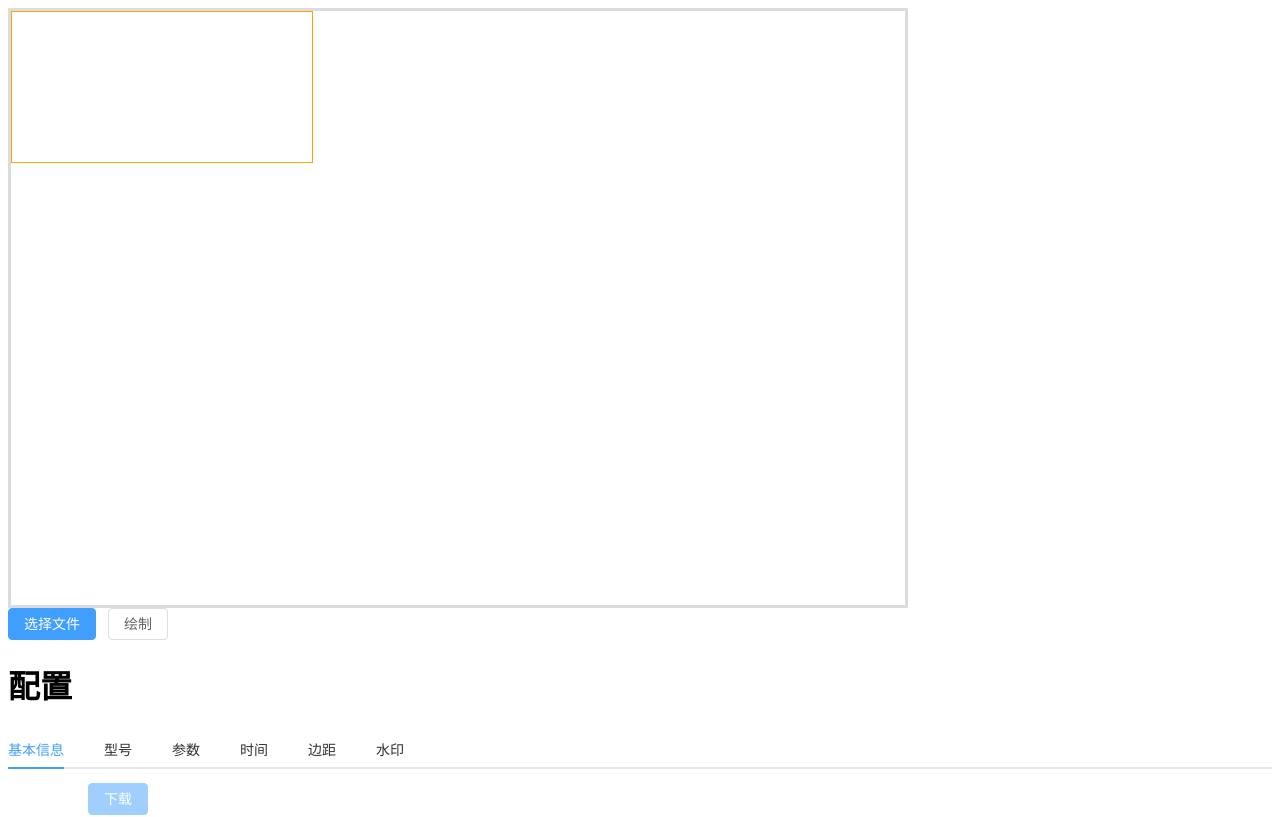
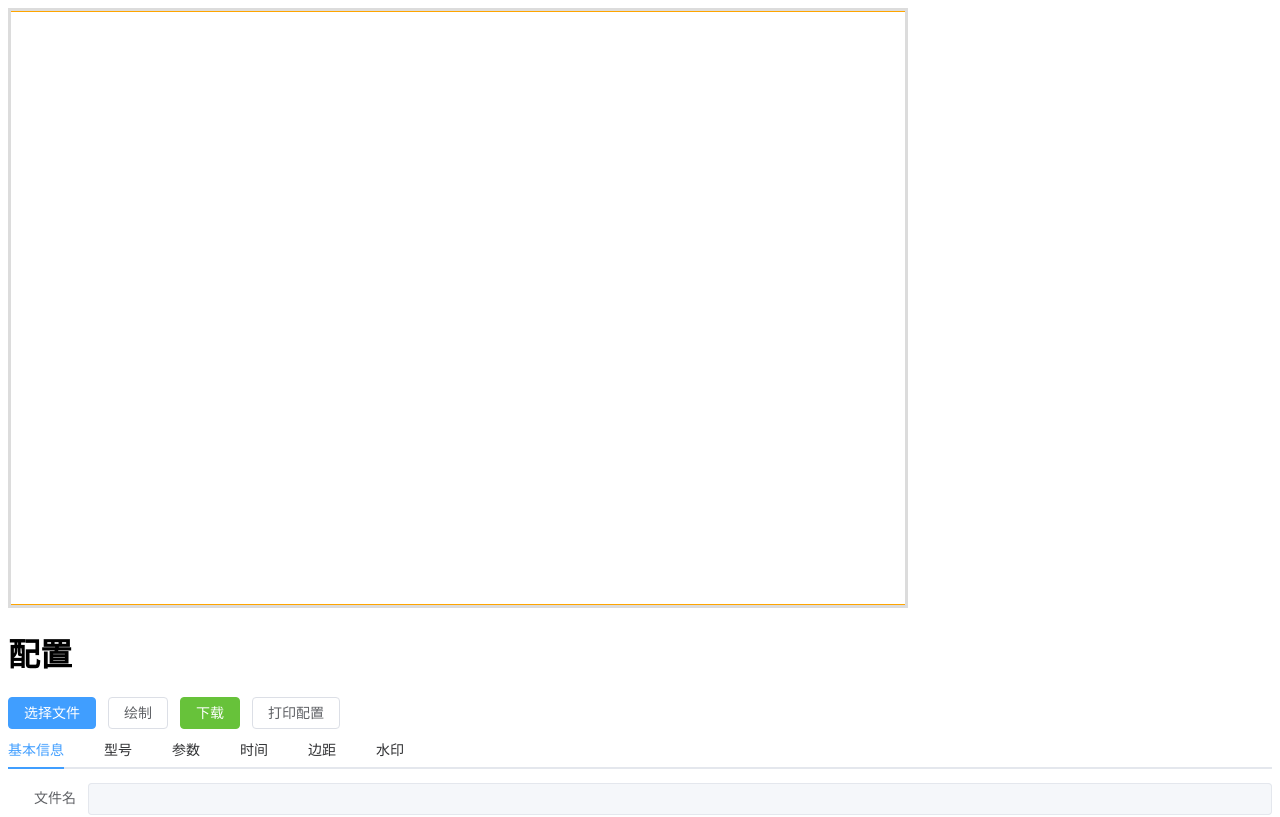
Before and after one commit to Wuqizhao/image-border-vue, a Vue app: page / in a window 1280 px wide. Shown: the top 817 px of the page. Built offline with nearby package versions, Linux system fonts and the light colour scheme.

Commit message:
feat(App): 重构页面布局和功能
- 重新安排按钮位置，添加下载和打印配置按钮
- 优化配置选项，禁用上下边距设置
- 重新实现文件选择和绘制逻辑
- 添加下载和打印配置功能
- 优化水印绘制，支持垂直居中和分段显示

```diff
--- a/src/App.vue
+++ b/src/App.vue
@@ -3,17 +3,17 @@
         <canvas id="imgCanvas"></canvas>
     </div>
 
-    <el-button @click="selectFile" type="primary">选择文件</el-button>
-    <el-button @click="draw">绘制</el-button>
-
     <div>
         <h1>配置</h1>
+        <div class="btns">
+            <el-button @click="selectFile" type="primary">选择文件</el-button>
+            <el-button @click="draw(curFile as File)">绘制</el-button>
+            <el-button type="success" @click="download">下载</el-button>
+            <el-button @click="print">打印配置</el-button>
+        </div>
         <el-tabs v-model="activeName">
             <el-tab-pane label="基本信息" name="first">
                 <el-form label-width="80px">
-                    <el-form-item label="">
-                        <el-button type="primary" disabled>下载</el-button>
-                    </el-form-item>
                     <el-form-item label="文件名">
                         <el-input v-model="img.fileName" disabled></el-input>
                     </el-form-item>
@@ -108,7 +108,8 @@
                         <el-input-number v-model="config.watermark.paddings.lr" :min="0" :max="1000"></el-input-number>
                     </el-form-item>
                     <el-form-item label="上下边距">
-                        <el-input-number v-model="config.watermark.paddings.tb" :min="0" :max="1000"></el-input-number>
+                        <el-input-number v-model="config.watermark.paddings.tb" :min="0" :max="1000"
+                            disabled></el-input-number>
                     </el-form-item>
 
                     <el-form-item label="操作">
@@ -145,13 +146,44 @@ const img = reactive({
     export: {
         name: '',
         quality: 1,
-    }
+    },
+    exif: {}
 })
+const curFile = ref<File | null>(null)
+// const config1 = reactive({
+//     paddings: {
+//         top: 10, // 图片上边距
+//         right: 10,
+//         left: 10,
+//         bottom: 0
+//     },
+//     watermark: {
+//         model: {
+//             show: true,
+//             color: '#000000',
+//             size: 20
+//         },
+//         params: {
+//             show: true,
+//             color: '#808080',
+//             size: 14
+//         },
+//         time: {
+//             show: true,
+//             color: '#808080',
+//             size: 14
+//         },
+//         paddings: {
+//             lr: 0,
+//             tb: 0
+//         }
+//     }
+// })
 const config = reactive({
     paddings: {
-        top: 10, // 图片上边距
-        right: 10,
-        left: 10,
+        top: 0, // 图片上边距
+        right: 0,
+        left: 0,
         bottom: 0
     },
     watermark: {
@@ -163,15 +195,15 @@ const config = reactive({
         params: {
             show: true,
             color: '#808080',
-            size: 16
+            size: 14
         },
         time: {
             show: true,
             color: '#808080',
-            size: 12
+            size: 14
         },
         paddings: {
-            lr: 0,
+            lr: 10,
             tb: 0
         }
     }
@@ -196,10 +228,161 @@ const selectFile = () => {
         const target = e.target as HTMLInputElement;
         if (target === null || !target.files) throw new Error('图片不存在...');
         const file = target.files[0];
-        // 更新文件名
+
+        draw(file);
+        // curFile.value = file;
+        // img.fileName = file.name
+        // img.export.name = 'WM_' + file.name
+        // img.size = (file.size / 1024 / 1024).toFixed(2) + "MB"
+        // img.type = file.type
+        // img.time = formatDate(new Date(file.lastModified))
+
+        // const reader = new FileReader()
+        // reader.readAsDataURL(file)
+        // reader.onload = (e) => {
+        //     const _img = new Image()
+        //     if (e.target === null) throw new Error('图片不存在...');
+        //     _img.src = <string>e.target.result
+        //     _img.onload = async () => {
+        //         // 更新宽高
+        //         img.width = _img.width
+        //         img.height = _img.height
+
+        //         // 使用exifr库读取exifs信息
+        //         const exif = await Exifr.parse(file)
+        //         img.exif = exif
+
+        //         // 获取比例
+        //         const boxScale = img.width / img.height
+        //         // 调整canvasBox容器的比例
+        //         const canvasBox = document.getElementById('canvasBox') as HTMLDivElement
+        //         const canvas = document.getElementById('imgCanvas') as HTMLCanvasElement
+        //         const ctx = canvas.getContext('2d')
+        //         if (ctx) {
+        //             // 计算canvas缩放比例
+        //             const maxSize = Math.max(img.width, img.height);
+        //             const isWidthMax = maxSize == img.width;
+        //             const scale = (isWidthMax ? img.width : img.height) / (isWidthMax ? 900 : 600);
+
+        //             // 修改画布大小
+        //             canvas.width = img.width / scale + config.paddings.left + config.paddings.right
+        //             canvas.height = img.height / scale + config.paddings.top + config.paddings.bottom
+        //             canvas.height += 0.1 * canvas.height
+
+        //             // 打印底部水印的坐标范围
+        //             const rect1 = {
+        //                 x: 0,
+        //                 y: img.height / scale + config.paddings.top + config.paddings.bottom
+        //             };
+        //             const rect2 = {
+        //                 x: canvas.width,
+        //                 y: canvas.height
+        //             };
+        //             console.log('底部水印坐标范围', rect1, rect2);
+
+        //             // 容器适配最终大小
+        //             // if (isWidthMax) {
+        //             //     canvasBox.style.width = `${900 / boxScale}px`
+        //             //     canvasBox.style.height = `600px`
+        //             // }
+        //             // else {
+        //             //     canvasBox.style.width = `${900 / boxScale}px`
+        //             //     canvasBox.style.height = '600px'
+        //             // }
+        //             canvasBox.style.width = `900px`
+        //             canvasBox.style.height = `${900 / boxScale}px`
+        //             // 设置背景颜色
+        //             ctx.fillStyle = 'white';
+        //             ctx.fillRect(0, 0, canvas.width, canvas.height);
+        //             // 绘制图片
+        //             ctx.drawImage(_img, 0 + config.paddings.left, 0 + config.paddings.top, img.width / scale, img.height / scale)
+
+        //             // 绘制型号
+        //             const modelConfig = config.watermark.model;
+        //             if (modelConfig.show) {
+        //                 ctx.save(); // 保存当前绘图状态
+        //                 ctx.font = `bold ${modelConfig.size}px Arial`;
+        //                 ctx.fillStyle = modelConfig.color;
+        //                 ctx.textAlign = 'left';
+        //                 ctx.textBaseline = 'middle';
+        //                 // 高度在1/3处
+        //                 const _y = rect1.y + (rect2.y - rect1.y) / 3
+        //                 ctx.fillText(exif?.Model, config.paddings.left, _y);
+        //                 ctx.restore(); // 恢复之前的绘图状态
+        //             }
+
+        //             // 绘制曝光三要素和焦段参数
+        //             const paramsConfig = config.watermark.params;
+        //             if (paramsConfig.show) {
+        //                 ctx.fillStyle = paramsConfig.color;
+        //                 ctx.font = `${paramsConfig.size}px Arial`;
+        //                 ctx.textBaseline = 'middle';
+        //                 const params = `${convertExposureTime(exif?.ExposureTime)}s  f/${exif?.FNumber}  ISO ${exif?.ISO}  ${exif?.FocalLength}mm`;
+        //                 // 高度在2/3处
+        //                 const _y = rect1.y + 2 * (rect2.y - rect1.y) / 3
+        //                 ctx.fillText(params, config.paddings.left, _y);
+        //             }
+
+
+        //             // 绘制拍摄时间
+        //             const timeConfig = config.watermark.time;
+        //             if (timeConfig.show) {
+        //                 const shotTime = formatDate(new Date(exif?.DateTimeOriginal));
+        //                 ctx.textAlign = 'right';
+        //                 ctx.textBaseline = 'middle';
+        //                 ctx.fillStyle = timeConfig.color;
+        //                 ctx.font = `${timeConfig.size}px Arial`;
+
+        //                 // 在水印范围内垂直居中
+        //                 const _y = (rect2.y + rect1.y) / 2;
+        //                 console.log('水印范围内垂直居中', _y);
+        //                 ctx.fillText(shotTime, canvas.width - config.paddings.right, _y);
+        //             }
+        //             ctx.fillStyle = 'red';
+        //         }
+        //     }
+        // }
+    }
+}
+const download = () => {
+    const canvas = document.getElementById('imgCanvas') as HTMLCanvasElement
+    const a = document.createElement('a')
+    a.href = canvas.toDataURL('image/jpeg', 1)
+    a.download = img.export.name
+    a.click()
+}
+const print = () => {
+    console.log('当前配置：', config);
+    console.log('当前图片信息：', img);
+
+}
+
+// 转换曝光时间的函数
+const convertExposureTime = (exposureTime: number) => {
+    if (exposureTime < 1) {
+        return `1/${Math.round((1 / exposureTime) * 10) / 10}`;
+    } else {
+        return `${exposureTime}`;
+    }
+}
+
+// 把Date转换成"YYYY-MM-DD HH:mm:ss"格式
+const formatDate = (date: Date) => {
+    const year = date.getFullYear();
+    const month = String(date.getMonth() + 1).padStart(2, '0');
+    const day = String(date.getDate()).padStart(2, '0');
+    const hours = String(date.getHours()).padStart(2, '0');
+    const minutes = String(date.getMinutes()).padStart(2, '0');
+    const seconds = String(date.getSeconds()).padStart(2, '0');
+    return `${year}-${month}-${day} ${hours}:${minutes}:${seconds}`;
+}
+
+const draw = (file: File) => {
+    if (!file) return;
+    curFile.value = file;
     img.fileName = file.name
     img.export.name = 'WM_' + file.name
-        img.size = (file.size / 1024 / 1024).toFixed(2)+"MB"
+    img.size = (file.size / 1024 / 1024).toFixed(2) + "MB"
     img.type = file.type
     img.time = formatDate(new Date(file.lastModified))
 
@@ -216,7 +399,7 @@ const selectFile = () => {
 
             // 使用exifr库读取exifs信息
             const exif = await Exifr.parse(file)
-                // console.log('exif:', exif);
+            img.exif = exif
 
             // 获取比例
             const boxScale = img.width / img.height
@@ -234,6 +417,17 @@ const selectFile = () => {
                 canvas.width = img.width / scale + config.paddings.left + config.paddings.right
                 canvas.height = img.height / scale + config.paddings.top + config.paddings.bottom
                 canvas.height += 0.1 * canvas.height
+
+                // 打印底部水印的坐标范围
+                const rect1 = {
+                    x: 0,
+                    y: img.height / scale + config.paddings.top + config.paddings.bottom
+                };
+                const rect2 = {
+                    x: canvas.width,
+                    y: canvas.height
+                };
+                console.log('底部水印坐标范围', rect1, rect2);
 
                 // 容器适配最终大小
                 // if (isWidthMax) {
@@ -259,7 +453,18 @@ const selectFile = () => {
                     ctx.font = `bold ${modelConfig.size}px Arial`;
                     ctx.fillStyle = modelConfig.color;
                     ctx.textAlign = 'left';
-                        ctx.fillText(exif?.Model, config.paddings.left, canvas.height - (0.1 / 2) * canvas.height);
+                    ctx.textBaseline = 'middle';
+                    // 高度在1/3处
+                    const _y = rect1.y + (rect2.y - rect1.y) / 3
+                    // 截取厂商
+                    const company = exif?.Model?.split(' ')[0];
+                    // 计算厂商的宽度
+                    const companyWidth = ctx.measureText(company).width;
+
+                    ctx.fillText(company, config.paddings.left + config.watermark.paddings.lr, _y);
+
+                    ctx.font = `${modelConfig.size}px Arial`;
+                    ctx.fillText(exif.Model.replace(company, ''), config.paddings.left + config.watermark.paddings.lr + companyWidth, _y);
                     ctx.restore(); // 恢复之前的绘图状态
                 }
 
@@ -268,8 +473,11 @@ const selectFile = () => {
                 if (paramsConfig.show) {
                     ctx.fillStyle = paramsConfig.color;
                     ctx.font = `${paramsConfig.size}px Arial`;
-                        const params = `${convertExposureTime(exif?.ExposureTime)}s f/${exif?.FNumber} ISO ${exif?.ISO} ${exif?.FocalLength}mm`;
-                        ctx.fillText(params, config.paddings.left, canvas.height - (0.1 / 2) * canvas.height + 20);
+                    ctx.textBaseline = 'middle';
+                    const params = `${convertExposureTime(exif?.ExposureTime)}s  f/${exif?.FNumber}  ISO ${exif?.ISO}  ${exif?.FocalLength}mm`;
+                    // 高度在2/3处
+                    const _y = rect1.y + 2 * (rect2.y - rect1.y) / 3
+                    ctx.fillText(params, config.paddings.left + config.watermark.paddings.lr, _y);
                 }
 
 
@@ -278,42 +486,18 @@ const selectFile = () => {
                 if (timeConfig.show) {
                     const shotTime = formatDate(new Date(exif?.DateTimeOriginal));
                     ctx.textAlign = 'right';
+                    ctx.textBaseline = 'middle';
                     ctx.fillStyle = timeConfig.color;
                     ctx.font = `${timeConfig.size}px Arial`;
-                        ctx.fillText(shotTime, canvas.width - config.paddings.right, canvas.height - (0.1 / 2) * canvas.height);
+
+                    // 在水印范围内垂直居中
+                    const _y = (rect2.y + rect1.y) / 2;
+                    console.log('水印范围内垂直居中', _y);
+                    ctx.fillText(shotTime, canvas.width - config.paddings.right - config.watermark.paddings.lr, _y);
+                }
+                ctx.fillStyle = 'red';
             }
         }
-            }
-        }
-    }
-}
-
-
-// 转换曝光时间的函数
-const convertExposureTime = (exposureTime: number) => {
-    if (exposureTime < 1) {
-        return `1/${Math.round((1 / exposureTime) * 10) / 10}`;
-    } else {
-        return `${exposureTime}`;
-    }
-}
-
-// 把Date转换成"YYYY-MM-DD HH:mm:ss"格式
-const formatDate = (date: Date) => {
-    const year = date.getFullYear();
-    const month = String(date.getMonth() + 1).padStart(2, '0');
-    const day = String(date.getDate()).padStart(2, '0');
-    const hours = String(date.getHours()).padStart(2, '0');
-    const minutes = String(date.getMinutes()).padStart(2, '0');
-    const seconds = String(date.getSeconds()).padStart(2, '0');
-    return `${year}-${month}-${day} ${hours}:${minutes}:${seconds}`;
-}
-
-const draw = () => {
-    const canvas = document.getElementById('imgCanvas') as HTMLCanvasElement
-    const ctx = canvas.getContext('2d')
-    if (ctx) {
-
     }
 }
 </script>
@@ -325,9 +509,19 @@ const draw = () => {
     overflow: auto;
     border: 3px solid gainsboro;
     box-sizing: border-box;
+    display: flex;
+    justify-content: center;
+    // align-items: center;
 
     #imgCanvas {
         border: 1px solid orange;
     }
+
+    .btns {
+        display: flex;
+        align-items: center;
+        padding: 10px;
+        gap: 10px;
+    }
 }
 </style>
```
Lines whose indentation alone changed are shown as unchanged.
